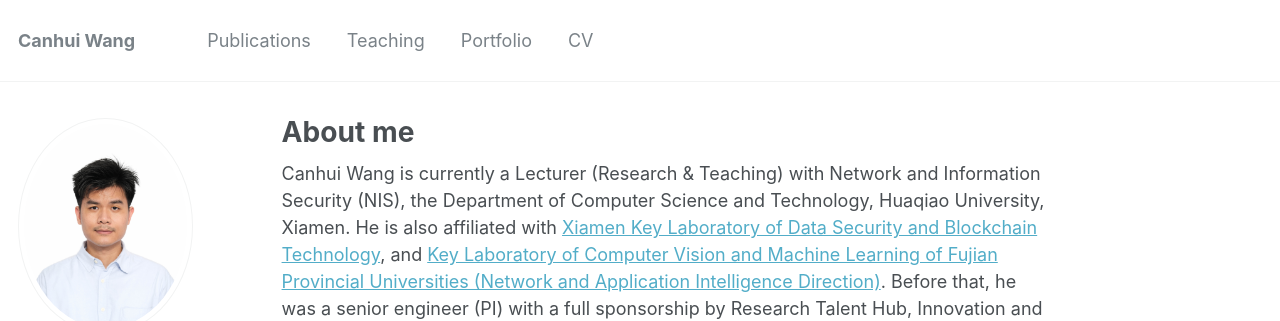
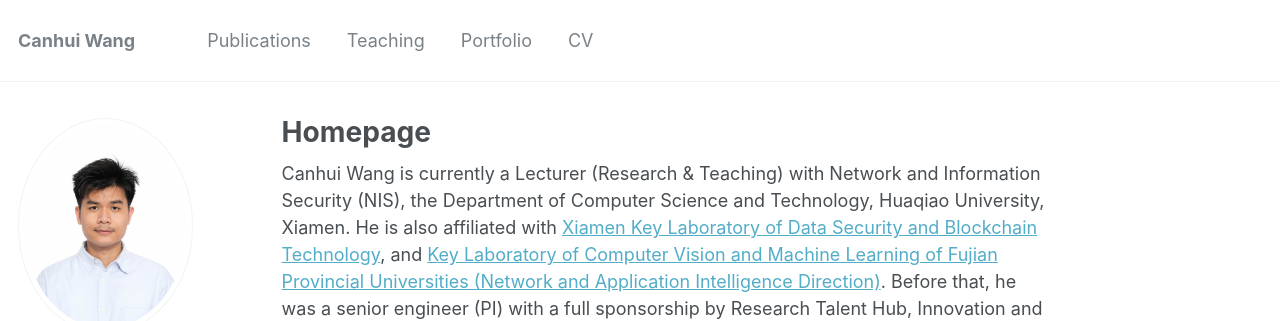
Before and after one commit to Canhui/canhui.github.io, a Jekyll site: the page built from _pages/about.md, in a window 1280 px wide and 900 px high. Shown: the top 321 px of the window. Built offline with Jekyll 4.4.1, drawn with Linux system fonts in a browser that asks for light colours.

Commit message:
Update about.md

```diff
--- a/_pages/about.md
+++ b/_pages/about.md
@@ -1,8 +1,8 @@
 ---
 permalink: /
 #title: "Brief biography"
-title: "About me"
-excerpt: "About me"
+title: "Homepage"
+excerpt: "Homepage"
 author_profile: true
 redirect_from:
   - /about/
```
